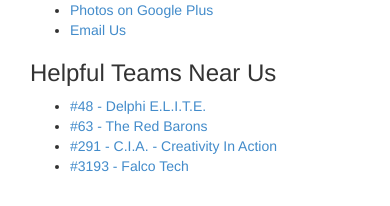
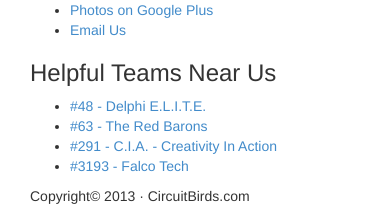
Before and after one commit to CircuitBirds-FRC4601/CircuitBirds-Bootstrap, a PHP site: page / in a window 390 px wide. Shown: the part 729-935 px from the top of the page. Before the commit the page ends 901 px from the top, so only its background shows below. Run offline with PHP 8.4, Linux system fonts and the light colour scheme.

Commit message:
Home is now valid HTML.

```diff
--- a/homepage/index.php
+++ b/homepage/index.php
@@ -50,15 +50,18 @@
 					<div class="col-md-4">
 						<h3>Helpful Teams Near Us</h3>
 						<ul>
-								<li><a href="http://delphielite.com/" target="_blank">#48   - Delphi E.L.I.T.E.</a></li>
-								<li><a href="http://www.redbarons63.com/" target="_blank">#63   - The Red Barons</a></li>
-								<li><a href="http://team291.org/Team291/index.html" target="_blank">#291  - C.I.A. - Creativity In Action</a>
-								</li>
-								<li><a href="http://falcotech3193.com/" target="_blank">#3193 - Falco Tech</a></li>
+							<li><a href="http://delphielite.com/" target="_blank">#48   - Delphi E.L.I.T.E.</a></li>
+							<li><a href="http://www.redbarons63.com/" target="_blank">#63   - The Red Barons</a></li>
+							<li><a href="http://team291.org/Team291/index.html" target="_blank">#291  - C.I.A. - Creativity In Action</a>
+							</li>
+							<li><a href="http://falcotech3193.com/" target="_blank">#3193 - Falco Tech</a></li>
 						</ul>
 					</div>
 				</div>
 				<div class="row">
+					<div class="col-md-4 col-md-offset-4">
+						Copyright&copy; 2013 &middot; CircuitBirds.com
+					</div>
 				</div>
 			</div>
 		</div><!--/CONTAINER-->
```
